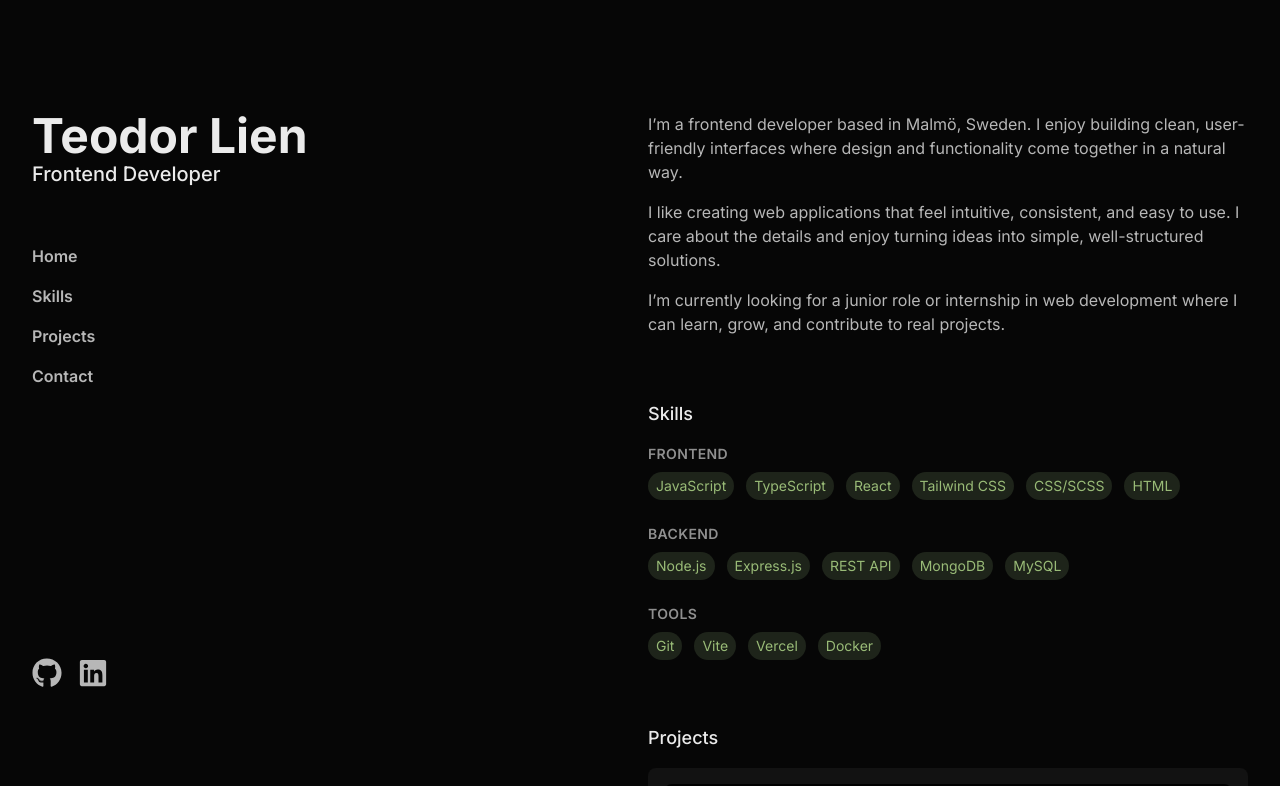
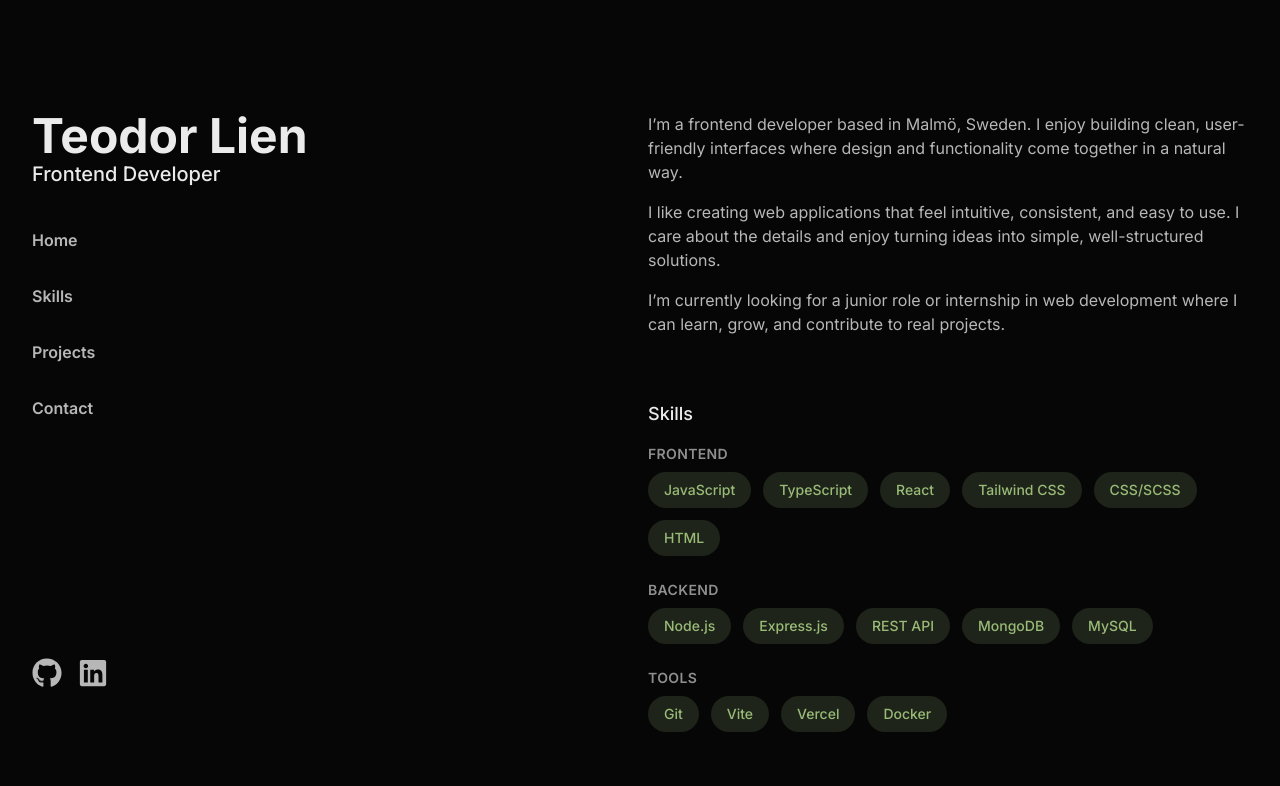
Before and after one commit to Teodor29/Teodor29.github.io, a React (Vite) app: page / in a window 1280 px wide. Shown: the top 786 px of the page. Built offline with nearby package versions, Linux system fonts and the light colour scheme.

Commit message:
Update styles

```diff
--- a/src/components/Header.jsx
+++ b/src/components/Header.jsx
@@ -20,7 +20,7 @@ function Header() {
         </h1>
         <h2 className="text-xl">Frontend Developer</h2>
 
-        <div className="hidden md:flex flex-col pt-12">
+        <div className="flex md:flex-col gap-4 mt-4 md:mt-8">
           <a href="#home" onClick={(e) => handleScroll(e, "home")} className="navlink">Home</a>
           <a href="#skills" onClick={(e) => handleScroll(e, "skills")} className="navlink">Skills</a>
           <a href="#projects" onClick={(e) => handleScroll(e, "projects")} className="navlink">Projects</a>
--- a/src/components/Skills.jsx
+++ b/src/components/Skills.jsx
@@ -4,16 +4,16 @@ const Skills = ({ skills }) => {
   return (
     <div id="skills" className="py-4 md:py-8">
       <h2 className="mb-4">Skills</h2>
-      <div className="flex flex-col gap-6">
+      <div className="flex flex-col gap-4 md:gap-6">
         {skills.map(({ category, items }) => (
           <div key={category}>
             <div className="">
               <h3 className="text-sm font-semibold uppercase tracking-wide mb-2 opacity-60">
                 {category}
               </h3>
-              <ul className="flex gap-3 pl-0 list-none flex-wrap">
+              <ul className="flex gap-2 md:gap-3 pl-0 list-none flex-wrap">
                 {items.map((skill) => (
-                  <li key={skill} className="pill-sm">
+                  <li key={skill} className="pill">
                     {skill}
                   </li>
                 ))}
--- a/src/index.css
+++ b/src/index.css
@@ -60,7 +60,7 @@
   }
 
   .pill {
-    @apply inline-flex items-center rounded-full bg-accent-subtle px-4 py-2 font-medium text-accent-text;
+    @apply inline-flex items-center rounded-full bg-accent-subtle px-2 py-1 text-sm md:px-4 md:py-2 md:font-medium text-accent-text;
   }
 
   .pill-sm {
```
